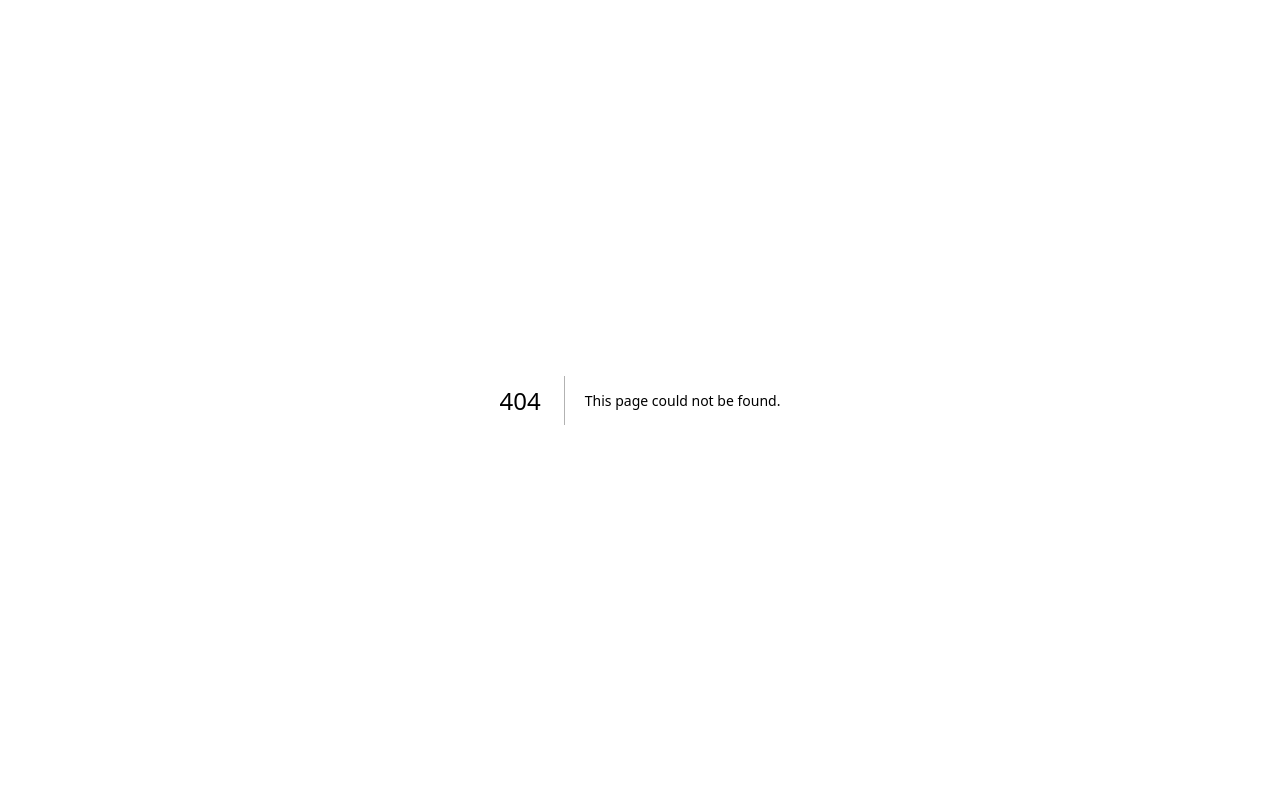
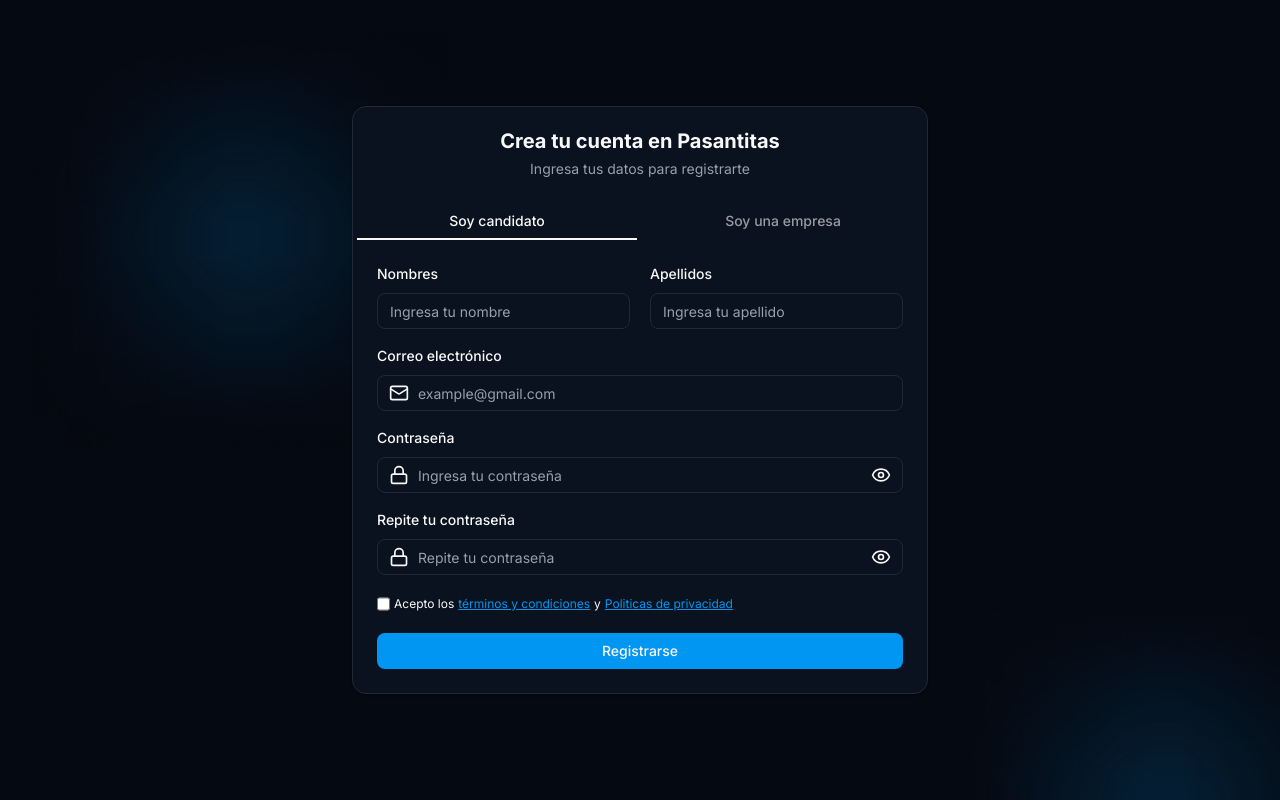
Before and after one commit to link200309/Project-Pasantitas, a Next.js app: page /register in a window 1280 px wide. Before the commit this address had no page. Built offline with nearby package versions, Linux system fonts and the light colour scheme.

Commit message:
style: add RegisterCard component and input forms

```diff
--- /dev/null
+++ b/src/app/(auth)/register/page.tsx
@@ -0,0 +1,9 @@
+import RegisterCard from "@/features/auth/components/RegisterCard";
+
+export default function Login() {
+  return (
+    <div className="flex items-center justify-center h-screen">
+      <RegisterCard />
+    </div>
+  );
+}
--- a/src/features/auth/components/RegisterCard.tsx
+++ b/src/features/auth/components/RegisterCard.tsx
@@ -0,0 +1,92 @@
+"use client";
+import {
+  Button,
+  Card,
+  CardHeader,
+  CardTitle,
+  CardDescription,
+  CardContent,
+  CardFooter,
+  Tabs,
+  TabsList,
+  TabsTrigger,
+  TabsContent,
+} from "@/shared/components/ui";
+import InputForm from "@/shared/components/InputForm";
+import { Mail, Lock } from "lucide-react";
+import Link from "next/link";
+
+export default function RegisterCard() {
+  return (
+    <Card className="min-w-xl">
+      <CardHeader className="text-center">
+        <CardTitle className="text-section-title font-bold">
+          Crea tu cuenta en Pasantitas
+        </CardTitle>
+        <CardDescription>Ingresa tus datos para registrarte</CardDescription>
+      </CardHeader>
+
+      <Tabs className="w-full space-y-3" defaultValue="candidato">
+        <TabsList className="w-full mb-5" variant={"line"}>
+          <TabsTrigger value="candidato">Soy candidato</TabsTrigger>
+          <TabsTrigger value="empresa">Soy una empresa</TabsTrigger>
+        </TabsList>
+
+        <CardContent className="grid grid-cols-2 gap-5">
+          <TabsContent
+            value="candidato"
+            className="grid grid-cols-2 gap-5 col-span-2"
+          >
+            <InputForm label="Nombres" placeholder="Ingresa tu nombre" />
+            <InputForm label="Apellidos" placeholder="Ingresa tu apellido" />
+          </TabsContent>
+
+          <TabsContent value="empresa" className="space-y-5 col-span-2">
+            <InputForm
+              label="Nombre de tu empresa"
+              placeholder="Ingresa el nombre de tu empresa"
+            />
+          </TabsContent>
+
+          <InputForm
+            type={"email"}
+            label="Correo electrónico"
+            placeholder="example@gmail.com"
+            Icon={Mail}
+            additionalClassName="col-span-2"
+          />
+
+          <InputForm
+            type="password"
+            label="Contraseña"
+            placeholder="Ingresa tu contraseña"
+            Icon={Lock}
+            additionalClassName="col-span-2"
+          />
+          <InputForm
+            type="password"
+            label="Repite tu contraseña"
+            placeholder="Repite tu contraseña"
+            Icon={Lock}
+            additionalClassName="col-span-2"
+          />
+        </CardContent>
+
+        <CardFooter className="flex flex-col items-start gap-5">
+          <div className="flex text-caption gap-1">
+            <input type="checkbox" />
+            <span>Acepto los </span>
+            <Link href="#" className="text-primary underline">
+              términos y condiciones
+            </Link>
+            <span> y </span>
+            <Link href="#" className="text-primary underline">
+              Politicas de privacidad
+            </Link>
+          </div>
+          <Button className="w-full">Registrarse</Button>
+        </CardFooter>
+      </Tabs>
+    </Card>
+  );
+}
--- /dev/null
+++ b/src/shared/components/Divider.tsx
@@ -0,0 +1,8 @@
+export default function Divider() {
+  return (
+    <div className="relative w-full flex flex-col items-center justify-center">
+      <div className="border border-gray-800 absolute inset-0"></div>
+      <span className="absolute px-3 bg-card">o</span>
+    </div>
+  );
+}
--- a/src/shared/components/InputForm.tsx
+++ b/src/shared/components/InputForm.tsx
@@ -1,20 +1,57 @@
+"use client";
 import { Input, Label } from "@/shared/components/ui";
+import { type LucideIcon, Eye, EyeClosed } from "lucide-react";
+import { useState } from "react";
 
 interface InputFormProps {
-  label: string;
-  placeholder: string;
+  label?: string;
+  placeholder?: string;
   required?: boolean;
+  type?: "text" | "email" | "password" | "date" | "number";
+  Icon?: LucideIcon;
+  className?: string;
+  additionalClassName?: string;
 }
 
 export default function InputForm({
   label,
   placeholder,
   required = false,
+  type = "text",
+  Icon,
+  className,
+  additionalClassName,
 }: InputFormProps) {
+  const [showPassword, setShowPassword] = useState(false);
+
+  const inputType =
+    type === "password" ? (showPassword ? "text" : "password") : type;
+
+  const togglePasswordVisibility = () => {
+    setShowPassword((prev) => !prev);
+  };
+
   return (
-    <div className="space-y-3">
+    <div className={`${additionalClassName} space-y-3`}>
       <Label>{label}</Label>
-      <Input placeholder={placeholder} required={required} />
+      <div className="relative flex items-center">
+        {Icon && <Icon size={20} className="absolute left-3 " />}
+        <Input
+          placeholder={placeholder}
+          required={required}
+          type={inputType}
+          className={`${className} ${Icon ? "pl-10" : ""}`}
+        />
+
+        {type === "password" && (
+          <button
+            className="absolute right-3 cursor-pointer"
+            onClick={togglePasswordVisibility}
+          >
+            {showPassword ? <EyeClosed size={20} /> : <Eye size={20} />}
+          </button>
+        )}
+      </div>
     </div>
   );
 }
--- a/src/shared/components/ui/index.ts
+++ b/src/shared/components/ui/index.ts
@@ -2,3 +2,4 @@
 export * from "./input";
 export * from "./label";
 export * from "./card";
+export * from "./tabs";
--- /dev/null
+++ b/src/shared/components/ui/tabs.tsx
@@ -0,0 +1,91 @@
+"use client"
+
+import * as React from "react"
+import { cva, type VariantProps } from "class-variance-authority"
+import { Tabs as TabsPrimitive } from "radix-ui"
+
+import { cn } from "@/lib/utils"
+
+function Tabs({
+  className,
+  orientation = "horizontal",
+  ...props
+}: React.ComponentProps<typeof TabsPrimitive.Root>) {
+  return (
+    <TabsPrimitive.Root
+      data-slot="tabs"
+      data-orientation={orientation}
+      orientation={orientation}
+      className={cn(
+        "group/tabs flex gap-2 data-[orientation=horizontal]:flex-col",
+        className
+      )}
+      {...props}
+    />
+  )
+}
+
+const tabsListVariants = cva(
+  "rounded-lg p-[3px] group-data-[orientation=horizontal]/tabs:h-9 data-[variant=line]:rounded-none group/tabs-list text-muted-foreground inline-flex w-fit items-center justify-center group-data-[orientation=vertical]/tabs:h-fit group-data-[orientation=vertical]/tabs:flex-col",
+  {
+    variants: {
+      variant: {
+        default: "bg-muted",
+        line: "gap-1 bg-transparent",
+      },
+    },
+    defaultVariants: {
+      variant: "default",
+    },
+  }
+)
+
+function TabsList({
+  className,
+  variant = "default",
+  ...props
+}: React.ComponentProps<typeof TabsPrimitive.List> &
+  VariantProps<typeof tabsListVariants>) {
+  return (
+    <TabsPrimitive.List
+      data-slot="tabs-list"
+      data-variant={variant}
+      className={cn(tabsListVariants({ variant }), className)}
+      {...props}
+    />
+  )
+}
+
+function TabsTrigger({
+  className,
+  ...props
+}: React.ComponentProps<typeof TabsPrimitive.Trigger>) {
+  return (
+    <TabsPrimitive.Trigger
+      data-slot="tabs-trigger"
+      className={cn(
+        "focus-visible:border-ring focus-visible:ring-ring/50 focus-visible:outline-ring text-foreground/60 hover:text-foreground dark:text-muted-foreground dark:hover:text-foreground relative inline-flex h-[calc(100%-1px)] flex-1 items-center justify-center gap-1.5 rounded-md border border-transparent px-2 py-1 text-sm font-medium whitespace-nowrap transition-all group-data-[orientation=vertical]/tabs:w-full group-data-[orientation=vertical]/tabs:justify-start focus-visible:ring-[3px] focus-visible:outline-1 disabled:pointer-events-none disabled:opacity-50 group-data-[variant=default]/tabs-list:data-[state=active]:shadow-sm group-data-[variant=line]/tabs-list:data-[state=active]:shadow-none [&_svg]:pointer-events-none [&_svg]:shrink-0 [&_svg:not([class*='size-'])]:size-4",
+        "group-data-[variant=line]/tabs-list:bg-transparent group-data-[variant=line]/tabs-list:data-[state=active]:bg-transparent dark:group-data-[variant=line]/tabs-list:data-[state=active]:border-transparent dark:group-data-[variant=line]/tabs-list:data-[state=active]:bg-transparent",
+        "data-[state=active]:bg-background dark:data-[state=active]:text-foreground dark:data-[state=active]:border-input dark:data-[state=active]:bg-input/30 data-[state=active]:text-foreground",
+        "after:bg-foreground after:absolute after:opacity-0 after:transition-opacity group-data-[orientation=horizontal]/tabs:after:inset-x-0 group-data-[orientation=horizontal]/tabs:after:bottom-[-5px] group-data-[orientation=horizontal]/tabs:after:h-0.5 group-data-[orientation=vertical]/tabs:after:inset-y-0 group-data-[orientation=vertical]/tabs:after:-right-1 group-data-[orientation=vertical]/tabs:after:w-0.5 group-data-[variant=line]/tabs-list:data-[state=active]:after:opacity-100",
+        className
+      )}
+      {...props}
+    />
+  )
+}
+
+function TabsContent({
+  className,
+  ...props
+}: React.ComponentProps<typeof TabsPrimitive.Content>) {
+  return (
+    <TabsPrimitive.Content
+      data-slot="tabs-content"
+      className={cn("flex-1 outline-none", className)}
+      {...props}
+    />
+  )
+}
+
+export { Tabs, TabsList, TabsTrigger, TabsContent, tabsListVariants }
```
